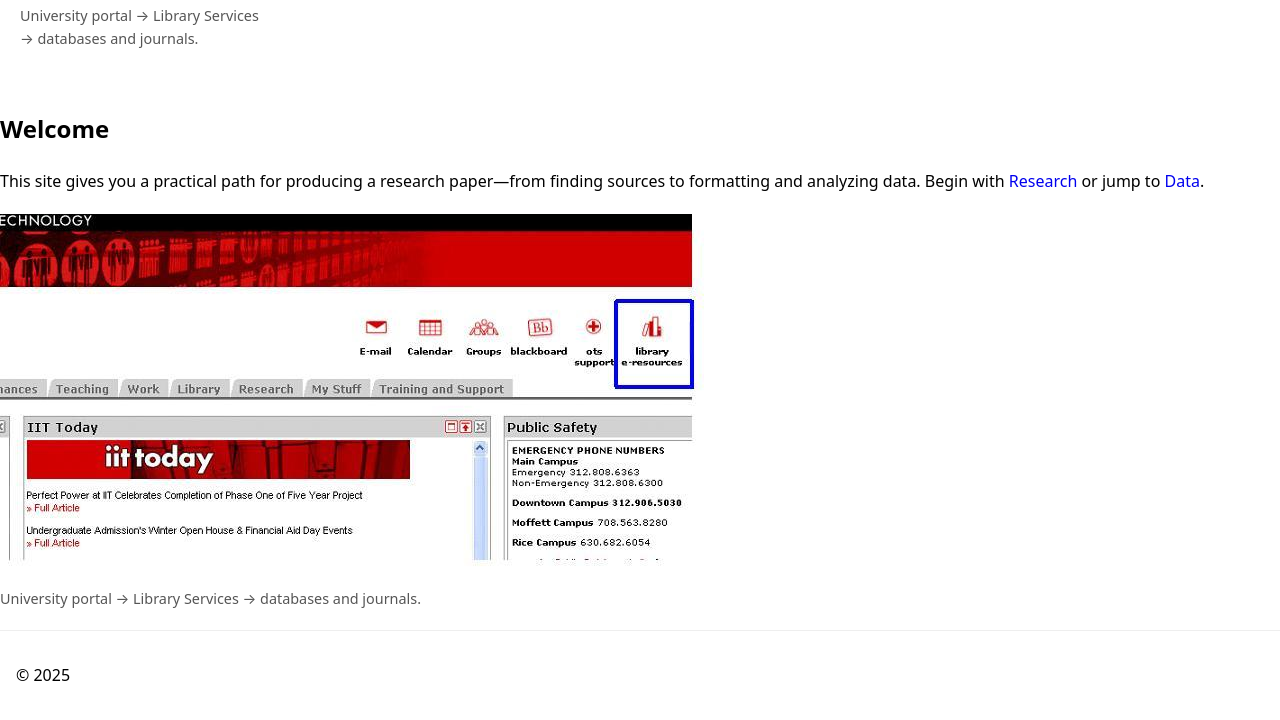
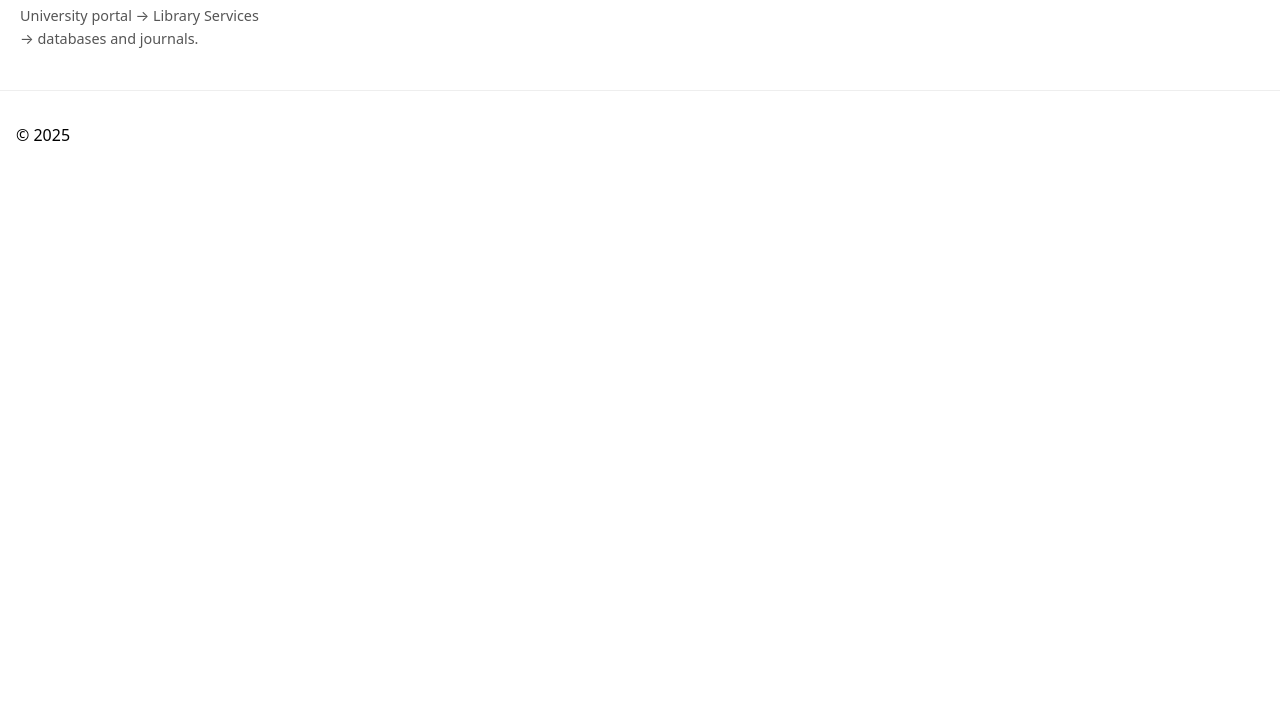
Before and after one commit to SZ-QZ/project1, a plain HTML site: page index.html in a window 1280 px wide. Shown: the part 716-1436 px from the top of the page. After the commit the page ends 897 px from the top, so only its background shows below. Drawn offline with Linux system fonts and the light colour scheme.

Commit message:
Update index.html

```diff
--- a/index.html
+++ b/index.html
@@ -33,23 +33,6 @@
   </article>
 </main>
 
-
-    <!-- Right column -->
-    <article>
-      <h2>Welcome</h2>
-      <p>
-        This site gives you a practical path for producing a research paper—from finding sources
-        to formatting and analyzing data. Begin with <a href="research.html">Research</a> or jump
-        to <a href="data.html">Data</a>.
-      </p>
-
-      <figure>
-        <img src="illustrations/research2.jpg" alt="Portal screen with Library Services button highlighted" />
-        <figcaption>University portal → Library Services → databases and journals.</figcaption>
-      </figure>
-    </article>
-  </main>
-
   <footer class="site-footer"><p>&copy; 2025</p></footer>
 </body>
 </html>
```
